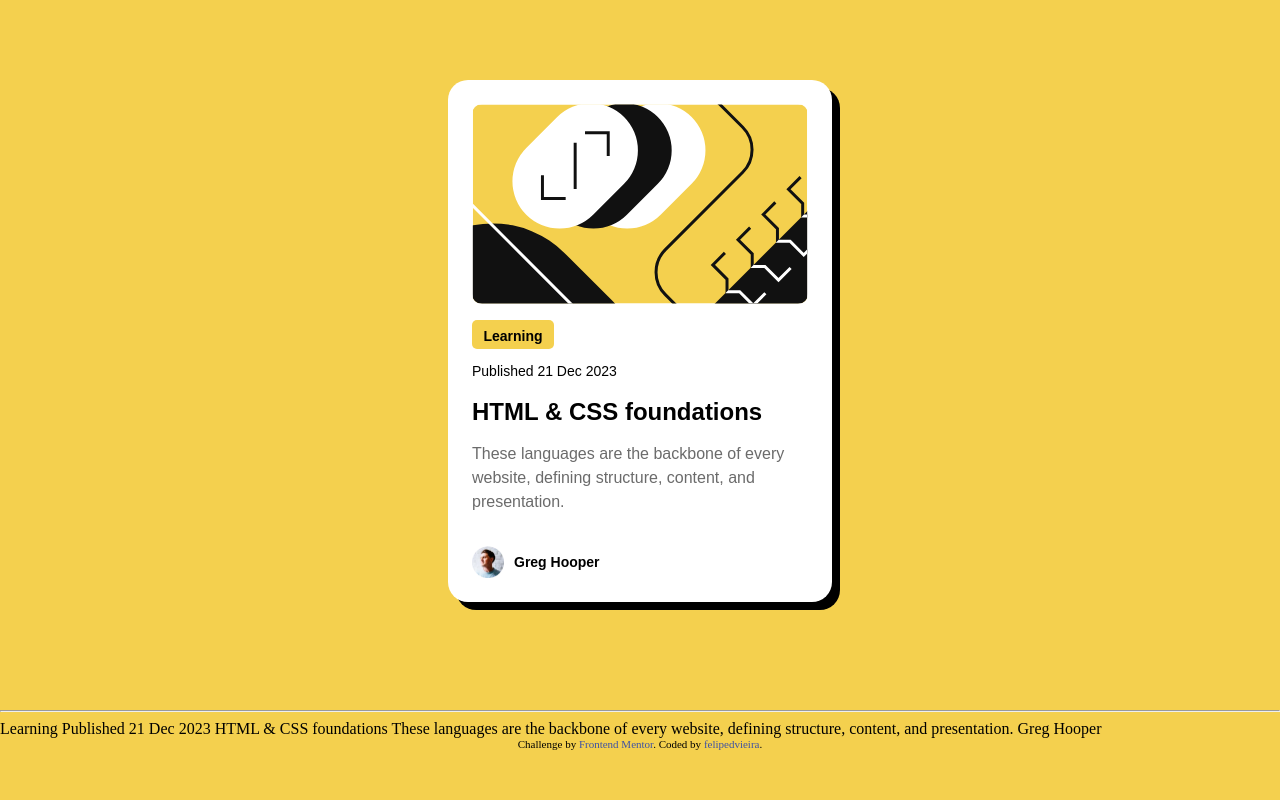
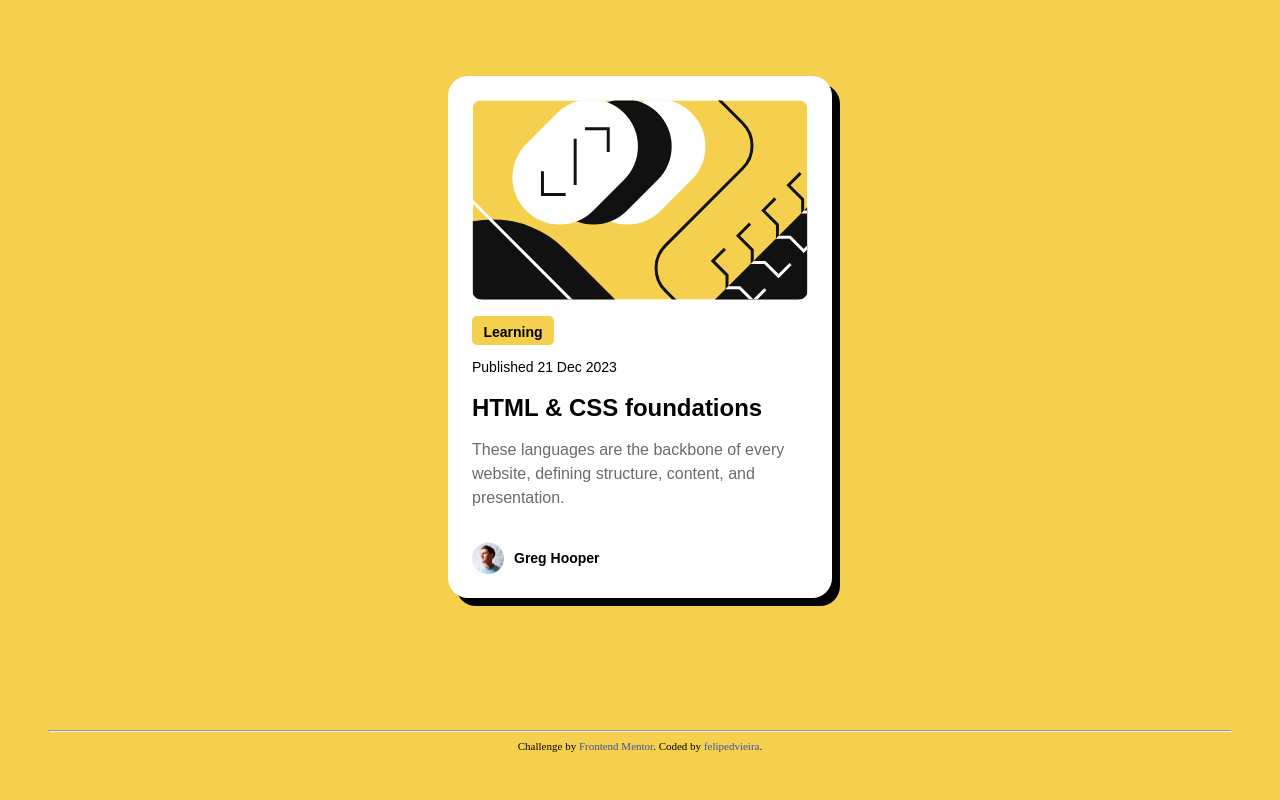
Before and after one commit to felipedvieira/Blog-Preview-Card, a plain HTML site: page index.html in a window 1280 px wide. Drawn offline with Linux system fonts and the light colour scheme.

Commit message:
Update index.html

```diff
--- a/index.html
+++ b/index.html
@@ -27,16 +27,22 @@
       body {
         background-color: #f4d04e;
         margin: 0;
-
+        height: 100%;
+        display: flex;
         -webkit-font-smoothing: antialiased;
         -moz-osx-smoothing: grayscale;
+        flex-direction: column;
+      }
+
+      html{
+        height: 100%;
       }
 
       p {
         margin: 0;
       }
 
-      h1 {
+      h1,section {
         margin: 0;
       }
 
@@ -45,18 +51,19 @@
         color: black;
         margin: 0;
       }
+
+      section{
+        flex: 1;
+
+      }
+
+
+
       a:hover {
         color: #f4d04e;
       }
       .relative {
         position: relative;
-      }
-
-      .auto-margin {
-        margin-left: auto;
-        margin-right: auto;
-        margin-top: auto;
-        margin-bottom: auto;
       }
 
       .whitebox {
@@ -116,8 +123,8 @@
   </head>
 
   <body>
-    <section>
-      <div class="whitebox auto-margin relative" style="top: 80px">
+    <section class="flex" style="justify-content: center;">
+      <div class="whitebox">
         <div class="p-ele">
           <div>
             <img
@@ -174,27 +181,15 @@
       </div>
     </section>
 
-    <br />
-    <br />
-    <br />
-    <br />
-    <br />
-    <br />
-    <br />
-    <br />
-    <br />
-    <br />
-    <hr />
-
-    Learning Published 21 Dec 2023 HTML & CSS foundations These languages are
-    the backbone of every website, defining structure, content, and
-    presentation. Greg Hooper
-
-    <div class="attribution">
+ <footer style="text-align: center; padding: 3rem;">
+    <hr>
+     <div class="attribution">
       Challenge by
       <a href="https://www.frontendmentor.io?ref=challenge" target="_blank"
         >Frontend Mentor</a
       >. Coded by <a href="#">felipedvieira</a>.
-    </div>
+  </footer>
+
   </body>
+
 </html>
```
